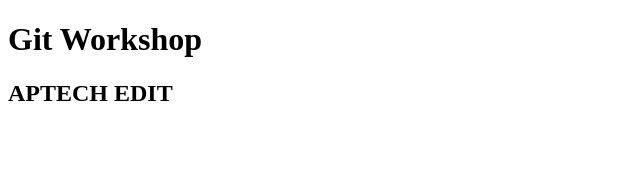
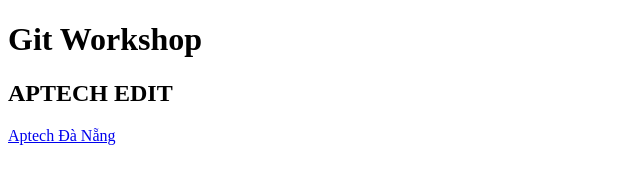
Before and after one commit to aptech-danang/web, a plain HTML site: page index.html in a window 1280 px wide. Shown: the whole page, without its empty margins (0-640 px from the left). Drawn offline with Linux system fonts and the light colour scheme.

Commit message:
Edit index.html, add a link to Aptech Danang

```diff
--- a/index.html
+++ b/index.html
@@ -9,5 +9,6 @@
 <body>
   <h1>Git Workshop</h1>
   <h2>APTECH EDIT</h2>
+  <a href='https://aptech-danang.edu.vn'>Aptech Đà Nẵng</a>
 </body>
 </html>
```
